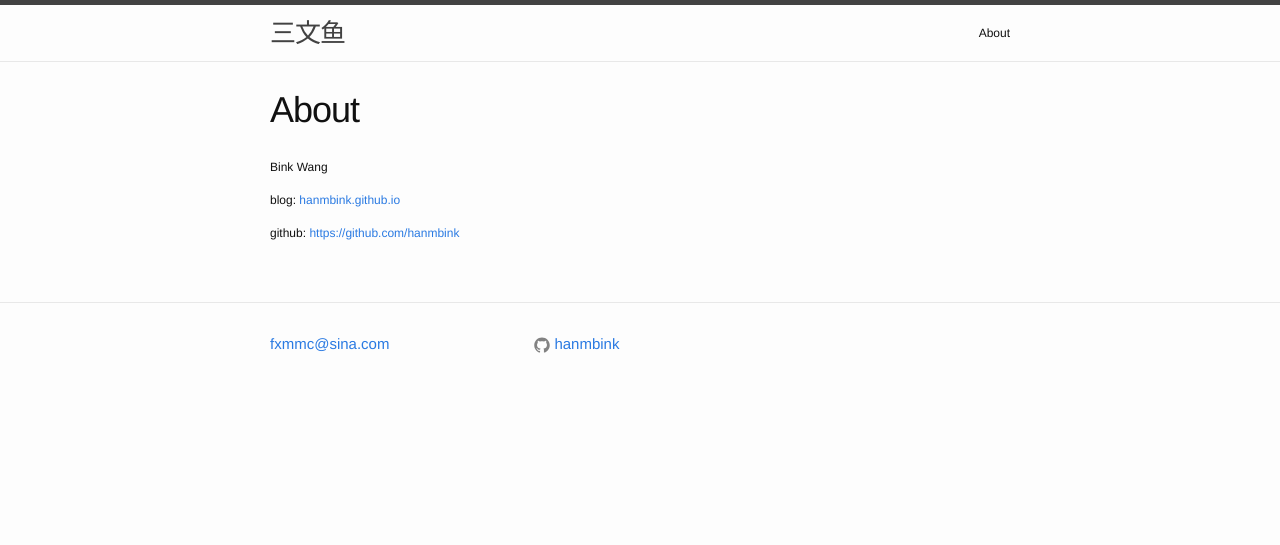
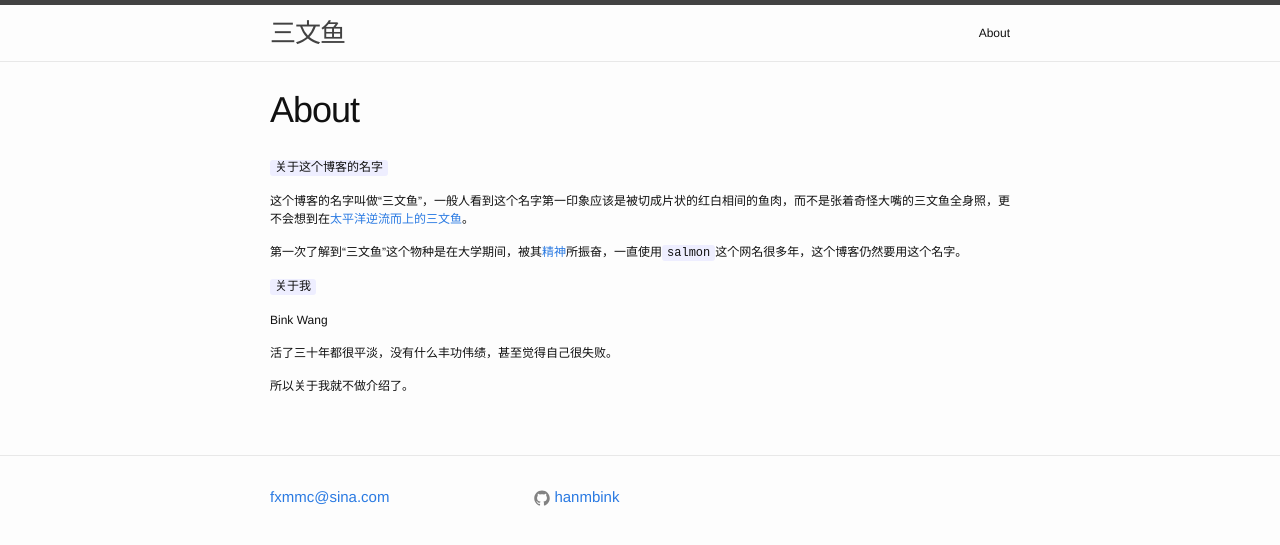
Before and after one commit to binkwang/hanmbink.github.io, a Jekyll site: the page built from about.md, in a window 1280 px wide. Shown: the top 545 px of the page. Built offline with Jekyll 4.4.1, drawn with Linux system fonts in a browser that asks for light colours.

Commit message:
Update about.md

```diff
--- a/about.md
+++ b/about.md
@@ -10,8 +10,23 @@ You can find the source code for the Jekyll new theme at: [github.com/jglovier/j
 
 You can find the source code for Jekyll at [github.com/jekyll/jekyll](https://github.com/jekyll/jekyll)
 -->
+
+`关于这个博客的名字`
+
+这个博客的名字叫做“三文鱼”，一般人看到这个名字第一印象应该是被切成片状的红白相间的鱼肉，而不是张着奇怪大嘴的三文鱼全身照，更不会想到在[太平洋逆流而上的三文鱼](http://zh.wikipedia.org/zh-tw/%E9%AE%AD%E9%AD%9A)。
+
+第一次了解到“三文鱼”这个物种是在大学期间，被其[精神](http://zh.wikipedia.org/zh-tw/%E9%AE%AD%E9%AD%9A)所振奋，一直使用`salmon`这个网名很多年，这个博客仍然要用这个名字。
+
+`关于我`
+
 Bink Wang
 
+活了三十年都很平淡，没有什么丰功伟绩，甚至觉得自己很失败。
+
+所以关于我就不做介绍了。
+
+<!--
 blog: [hanmbink.github.io](http://hanmbink.github.io)
 
 github: [https://github.com/hanmbink](https://github.com/hanmbink)
+-->
```
